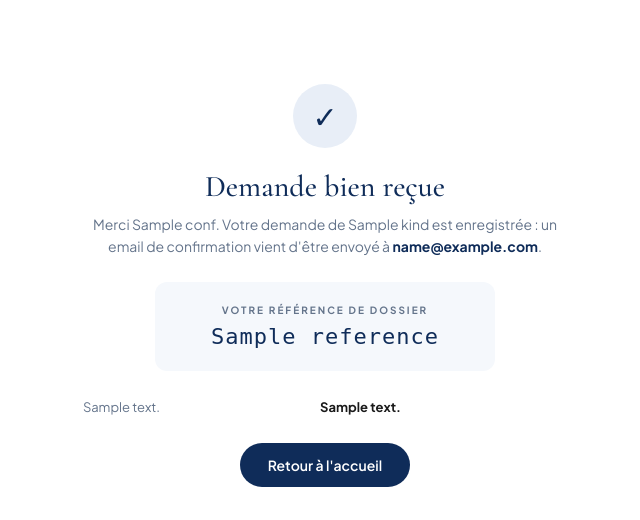
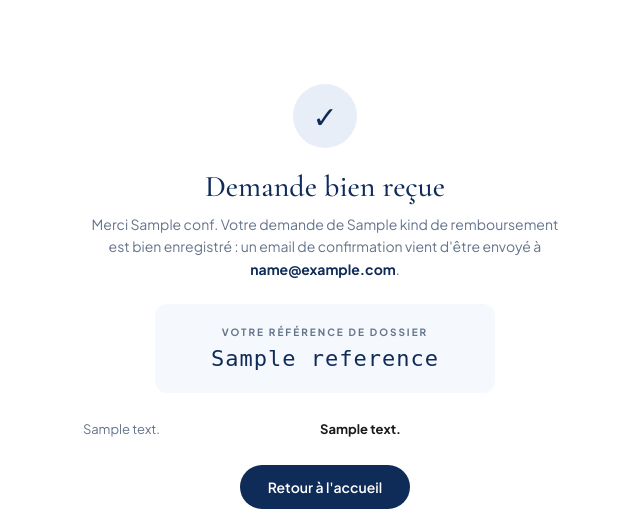
Before and after one commit to svomeau-wq/spmremboursement, a Flask app: template templates/confirmation.html in a window 1280 px wide. Shown: the part 85-605 px from the top of the page, without its empty margins (315-955 px from the left). Run offline with Flask 3, Linux system fonts and the light colour scheme; the template is opened without the code that fills it: most values are stand-ins (such as "Sample title", 1, 10 or a date in 2020).

Commit message:
Update confirmation.html

```diff
--- a/templates/confirmation.html
+++ b/templates/confirmation.html
@@ -5,7 +5,7 @@
   <div style="width:64px;height:64px;border-radius:50%;background:#E8EEF7;color:#0F2C59;font-size:30px;display:flex;align-items:center;justify-content:center;margin:0 auto 20px">✓</div>
   <h1>Demande bien reçue</h1>
   <p class="intro" style="margin-bottom:24px">
-    Merci {{ conf.nom_affiche }}. Votre demande de {{ conf.kind }} est enregistrée :
+    Merci {{ conf.nom_affiche }}. Votre demande de {{ conf.kind }} de remboursement est bien enregistré :
     un email de confirmation vient d'être envoyé à
     <strong style="color:#0F2C59">{{ conf.email }}</strong>.
   </p>
```
